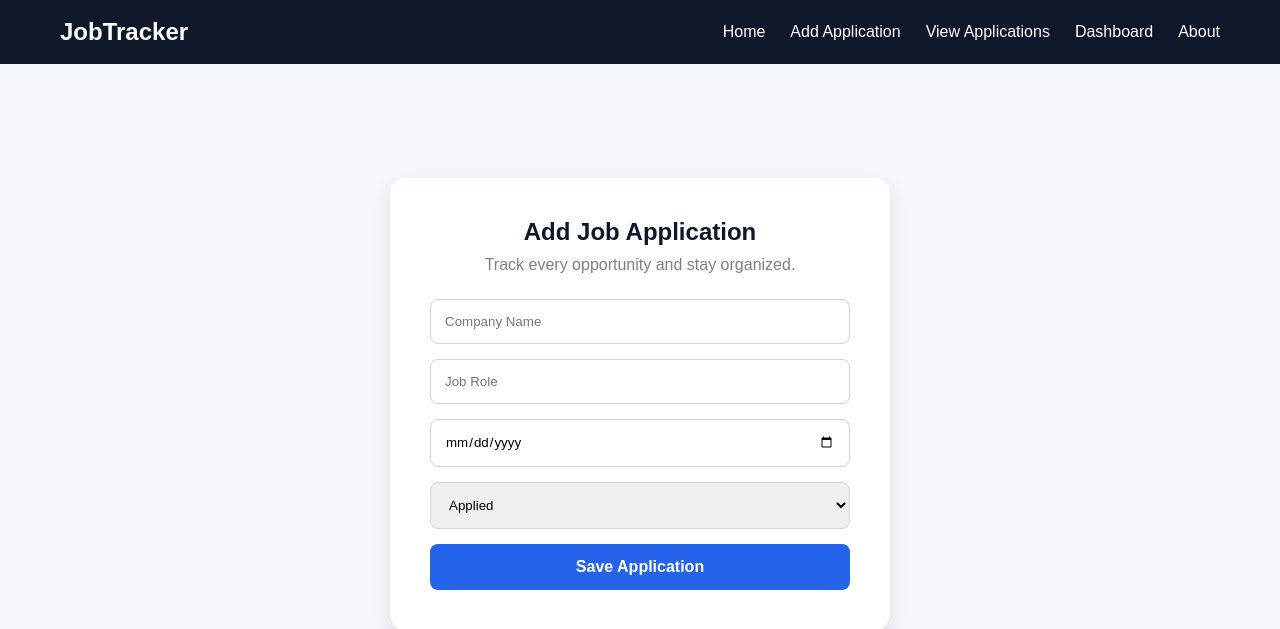
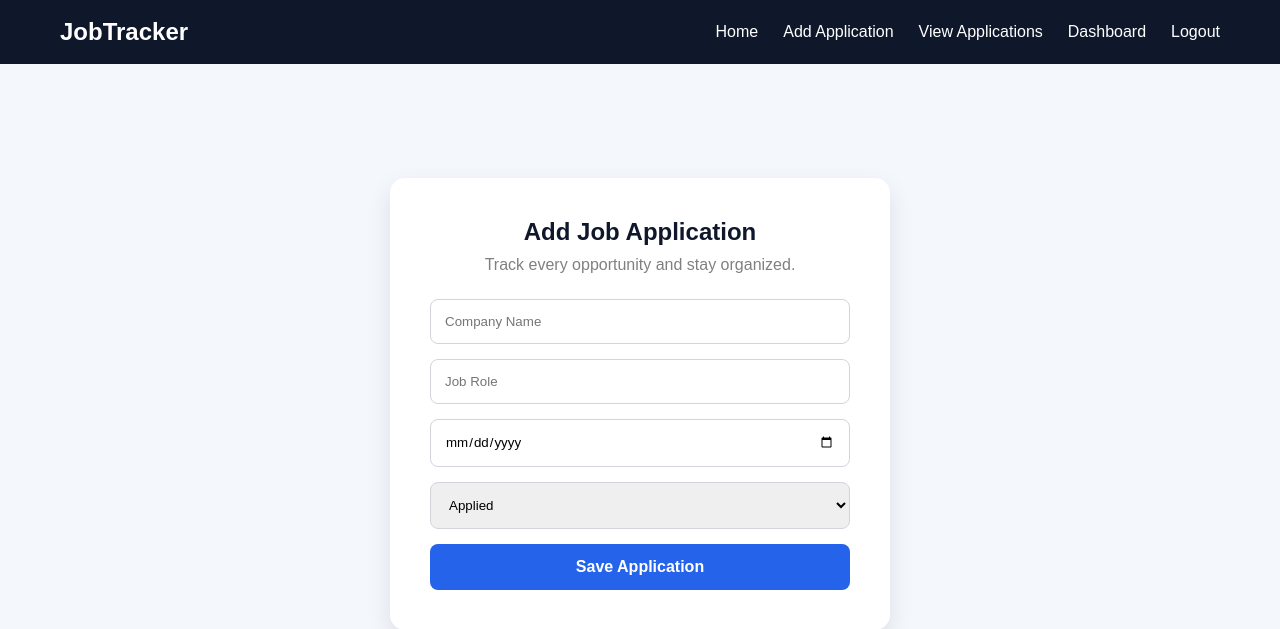
Before and after one commit to zaker0007/job_application_tracker, a Flask app: page /add in a window 1280 px wide. Shown: the top 629 px of the page. Run offline with Flask 3, Linux system fonts and the light colour scheme; some libraries are stand-ins or nearby versions.

Commit message:
responsive updated again

```diff
--- a/templates/add_application.html
+++ b/templates/add_application.html
@@ -17,7 +17,7 @@
         <li><a href="/add">Add Application</a></li>
         <li><a href="/view">View Applications</a></li>
           <li><a href="/dashboard">Dashboard</a></li>
-        <li><a href="/about">About</a></li>
+        <li><a href="/logout">Logout</a></li>
     </ul>
 </nav>
 
--- a/templates/application_details.html
+++ b/templates/application_details.html
@@ -18,7 +18,7 @@
         <li><a href="/add">Add Application</a></li>
         <li><a href="/view">View Applications</a></li>
          <li><a href="/dashboard">Dashboard</a></li>
-        <li><a href="/about">About</a></li>
+        <li><a href="/logout">logout</a></li>
     </ul>
 </nav>
 
--- a/templates/view_applications.html
+++ b/templates/view_applications.html
@@ -15,7 +15,7 @@
         <li><a href="/add">Add Application</a></li>
         <li><a href="/view">View Applications</a></li>
           <li><a href="/dashboard">Dashboard</a></li>
-         <li><a href="/about">About</a></li>
+         <li><a href="/logout">Logout</a></li>
     </ul>
 </nav>
 
```
